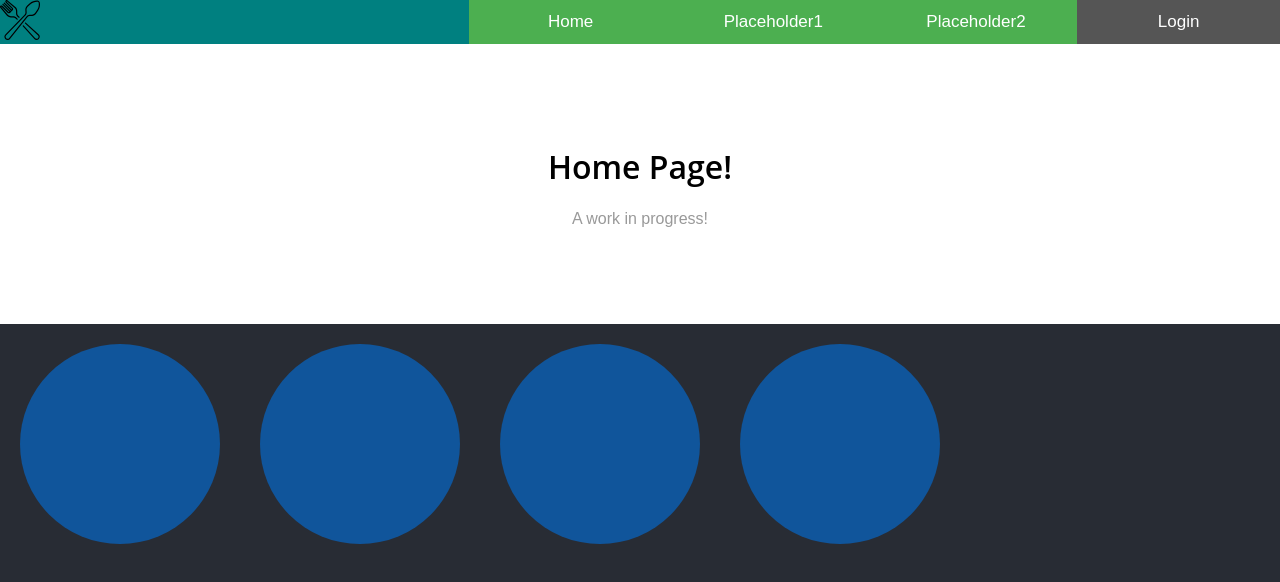
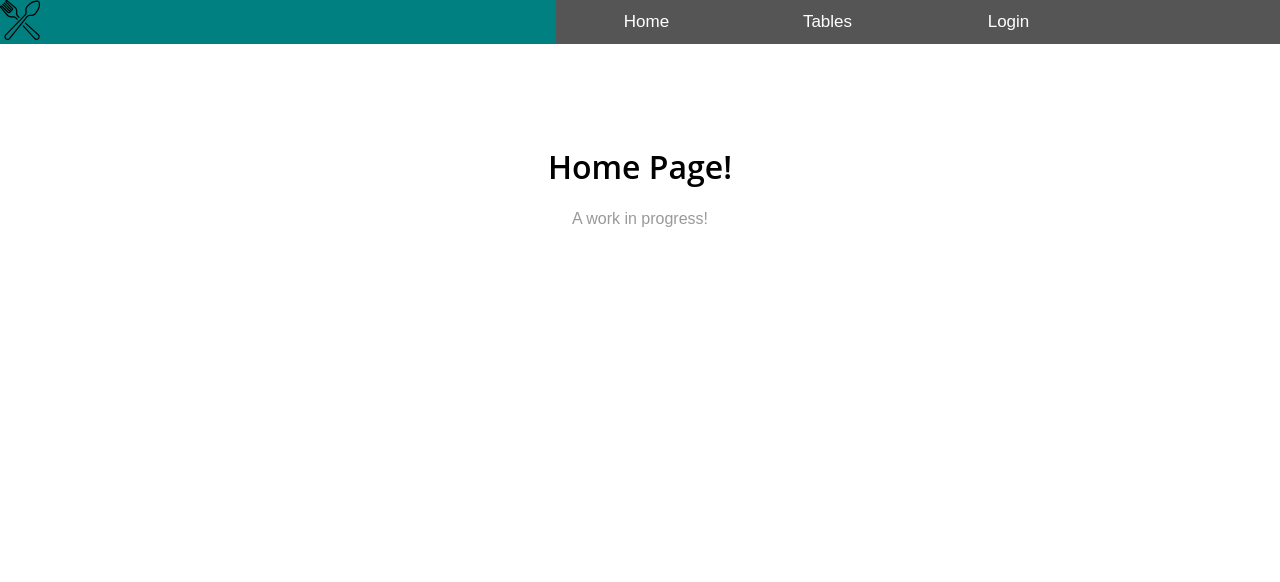
Before and after one commit to wperkins22/gitthisbread_main, a React (Create React App) app: page /#/ in a window 1280 px wide. Shown: the top 582 px of the page. Built offline with nearby package versions, Linux system fonts and the light colour scheme.

Commit message:
Moved tables comp to separate page for now, imported over some parts of login validation (waiting for full)

```diff
--- a/src/App.js
+++ b/src/App.js
@@ -1,7 +1,6 @@
 import React, { Component } from 'react';
 import './App.css';
 import Header from './Components/Header'
-import Table from './Components/Table'
 
 
 function App() {
@@ -9,34 +8,8 @@ function App() {
     <div className="App">
       <Header className='Header'>
       </Header>
-      <header className="App-header">
-        <Table className="App-header">
-        </Table>
-      </header>
     </div>
   );
 }
 
-
-// function App() {
-//   return (
-//     <div className="App">
-//       <header className="App-header">
-//         <img src={logo} className="App-logo" alt="logo" />
-//         <p>
-//           Edit <code>src/App.js</code> and save to reload.
-//         </p>
-//         <a
-//           className="App-link"
-//           href="https://reactjs.org"
-//           target="_blank"
-//           rel="noopener noreferrer"
-//         >
-//           Learn React
-//         </a>
-//       </header>
-//     </div>
-//   );
-// }
-
 export default App;
--- a/src/Components/Header.js
+++ b/src/Components/Header.js
@@ -8,6 +8,7 @@ import {
 } from "react-router-dom";
 
 import Home from "../Containers/Home";
+import TablesPage from "../Containers/Tables";
 import Login from "../Login";
 
 export default class Header extends Component {
@@ -17,14 +18,14 @@ export default class Header extends Component {
         <header className="Header">
           <img src={fork} className="App-logo" alt="logo" />
           <nav className="navbar">
-            <NavLink to="/">Home</NavLink>
-            <NavLink to="#">Placeholder1</NavLink>
-            <NavLink to="#">Placeholder2</NavLink>
+            <NavLink to="/Home">Home</NavLink>
+            <NavLink to="/Tables">Tables</NavLink>
             <NavLink to="/Login">Login</NavLink>
           </nav>
         </header>
         <div className="Content">
           <Route exact path="/" component={Home}/>
+          <Route path="/Tables" component={TablesPage}/>
           <Route path="/Login" component={Login}/>
         </div>
       </HashRouter>
--- /dev/null
+++ b/src/Containers/Tables.js
@@ -0,0 +1,14 @@
+import React from "react";
+
+import Table from "../Components/Table";
+
+export default function TablesPage() {
+    return (
+        <div className="Tables">
+            <header className="App-header">
+                <Table className="App-header">
+                </Table>
+            </header>
+        </div>
+    );
+}
--- a/src/Login.js
+++ b/src/Login.js
@@ -8,7 +8,13 @@ export default function Login(props) {
 
     function validateForm() {
         //Make this more fleshed out later, for now just minimum requirements
-        return userName.length > 0 && password.length > 0;
+        if(userName.length <= 0 || userName.length > 15 || password.length <= 4 || password.length > 30){
+            return false;
+        }
+        if(/[;:'"]/.test(userName)){
+            return false;
+        }
+        return true;
     }
 
     function handleSubmit(event) {
```
Also changed, not shown: 2 other files (tests, documents, lock files or other folders).
